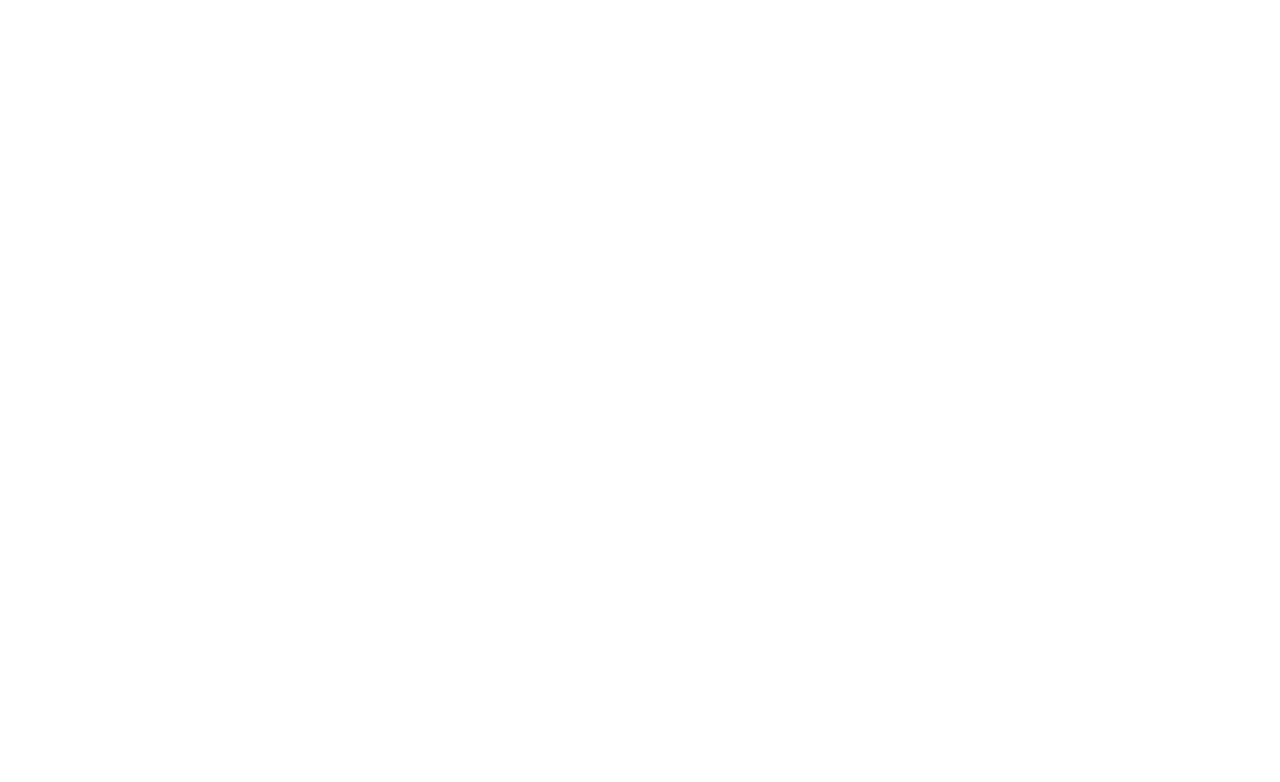
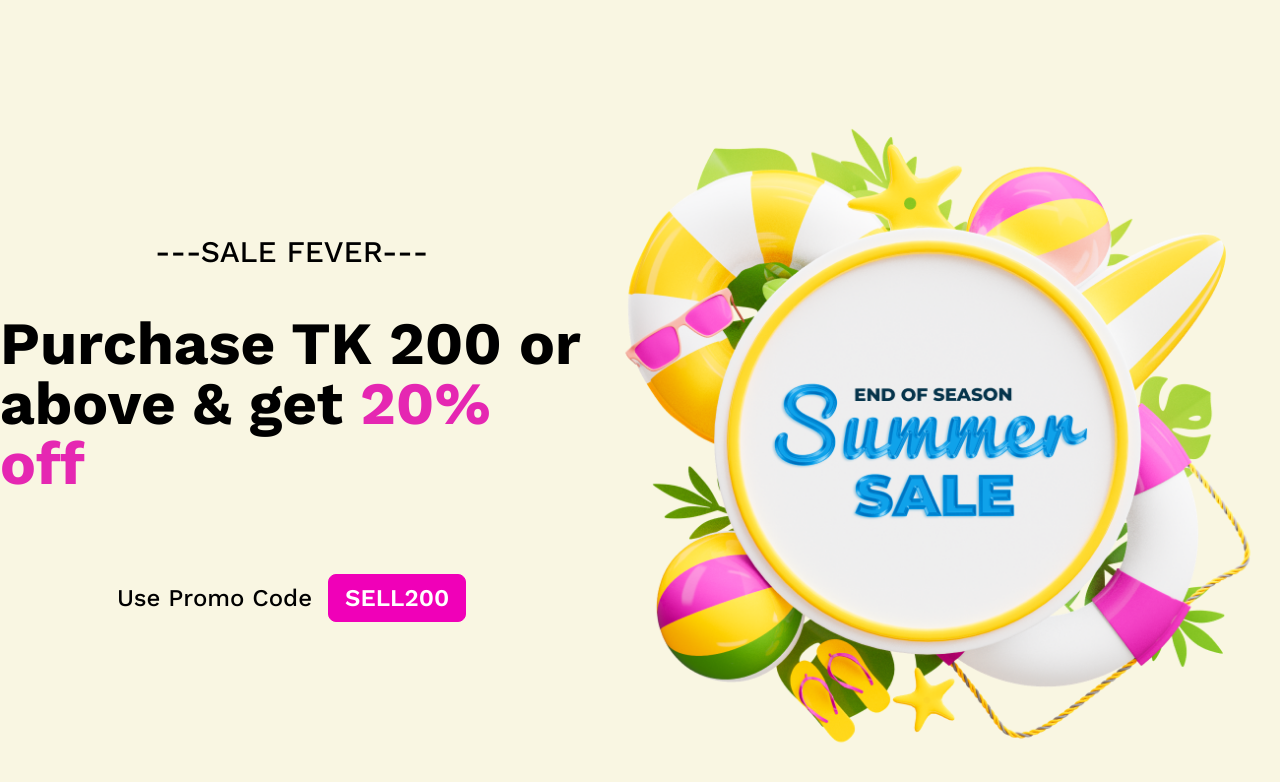
Before and after one commit to reZerOR/summer-sale, a plain HTML site: page index.html in a window 1280 px wide. Drawn offline with nearby package versions, Linux system fonts and the light colour scheme.

Commit message:
header added

```diff
--- a/index.html
+++ b/index.html
@@ -10,6 +10,51 @@
       type="text/css"
     />
     <script src="https://cdn.tailwindcss.com"></script>
+    <!-- google fonts -->
+    <link rel="preconnect" href="https://fonts.googleapis.com" />
+    <link rel="preconnect" href="https://fonts.gstatic.com" crossorigin />
+    <link
+      href="https://fonts.googleapis.com/css2?family=Work+Sans:wght@400;500;600;700;800;900&display=swap"
+      rel="stylesheet"
+    />
+    <script>
+      tailwind.config = {
+        theme: {
+          extend: {
+            colors: {
+              clifford: "#da373d",
+              "base-color": "#E527B2",
+            },
+          },
+        },
+      };
+    </script>
+    <style>
+      .work-sans {
+        font-family: "Work Sans", sans-serif;
+      }
+    </style>
   </head>
-  <body></body>
+  <body class="work-sans text-black">
+    <header class="bg-[#F9F6E2]">
+      <div class="container mx-auto flex justify-around items-center">
+        <div class="flex flex-col items-center">
+          <h3 class="text-3xl font-medium mb-11">---SALE FEVER---</h3>
+          <h2 class="text-6xl font-bold mb-20">
+            Purchase TK 200 or <br />
+            above & get <span class="text-base-color">20% off</span>
+          </h2>
+          <div class="flex text-2xl font-medium gap-4 items-center">
+            <p>Use Promo Code</p>
+            <button class="btn btn-secondary text-2xl text-white">
+              SELL200
+            </button>
+          </div>
+        </div>
+        <div class="my-20">
+          <img src="images/Summer 1.png" alt="" />
+        </div>
+      </div>
+    </header>
+  </body>
 </html>
```
